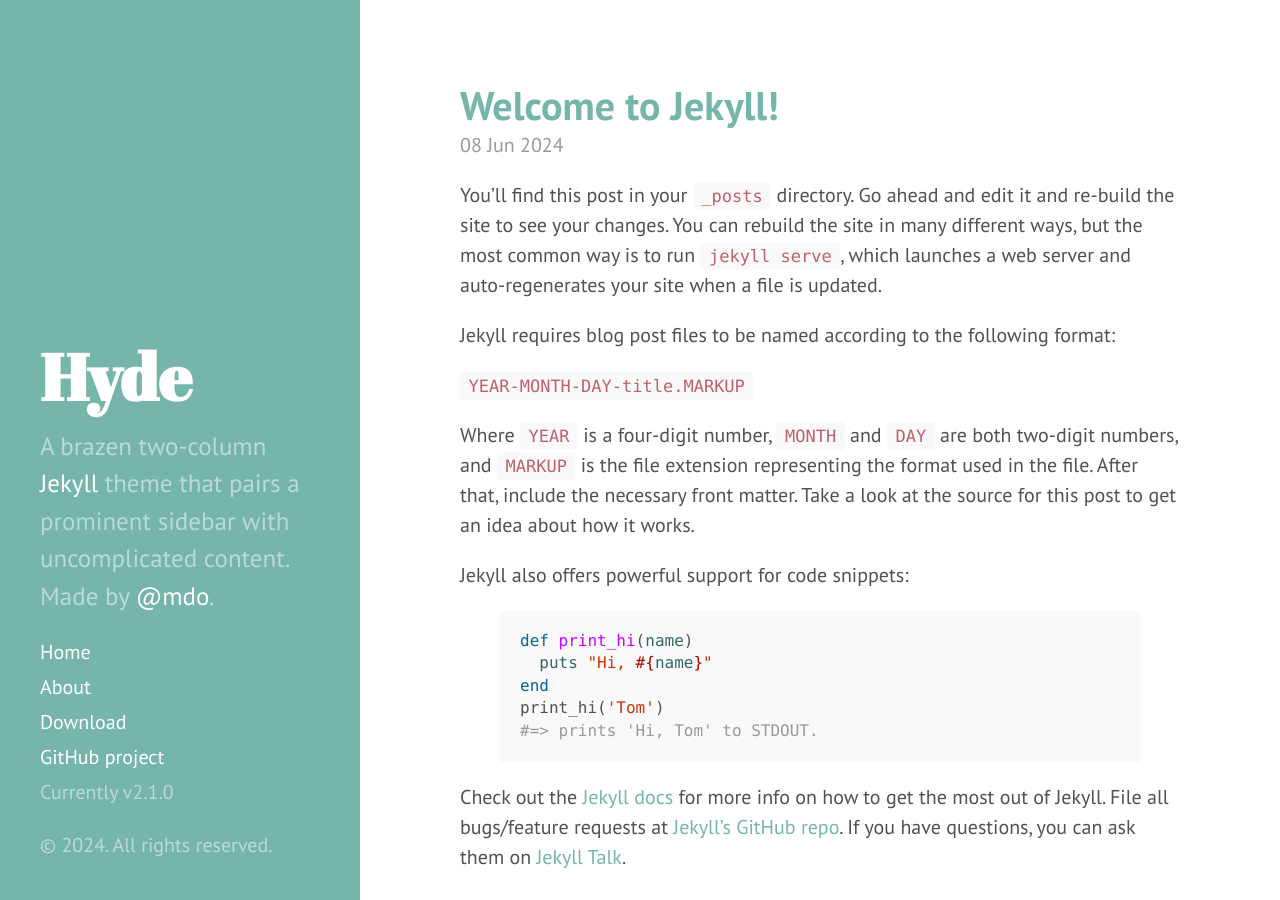
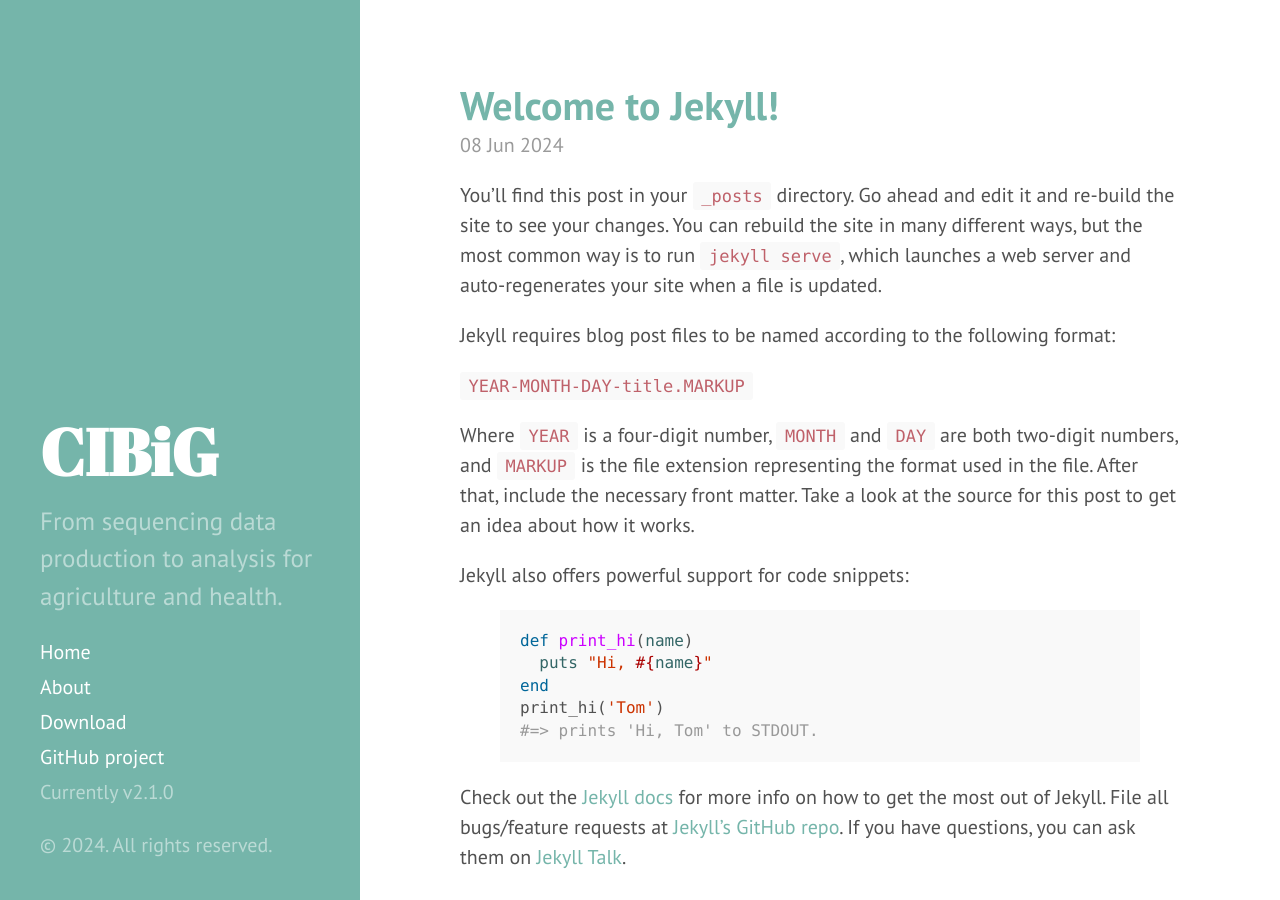
Before and after one commit to CIBiG-Course/CIBiG-course.github.io, a Jekyll site: the page built from docs/index.html, in a window 1280 px wide and 900 px high. Built offline with Jekyll 4.4.1, drawn with Linux system fonts in a browser that asks for light colours; the list of posts is cut into pages by our own code.

Commit message:
Add cibig text

```diff
--- a/docs/_config.yml
+++ b/docs/_config.yml
@@ -7,9 +7,9 @@
 # relative_permalinks: true
 
 # Setup
-title:            Hyde
+title:            CIBiG
 tagline:          'A Jekyll theme'
-description:      'A brazen two-column <a href="http://jekyllrb.com" target="_blank">Jekyll</a> theme that pairs a prominent sidebar with uncomplicated content. Made by <a href="https://twitter.com/mdo" target="_blank">@mdo</a>.'
+description:      'From sequencing data production to analysis for agriculture and health.'
 # url:              http://hyde.getpoole.com
 # baseurl:          /
 
```
